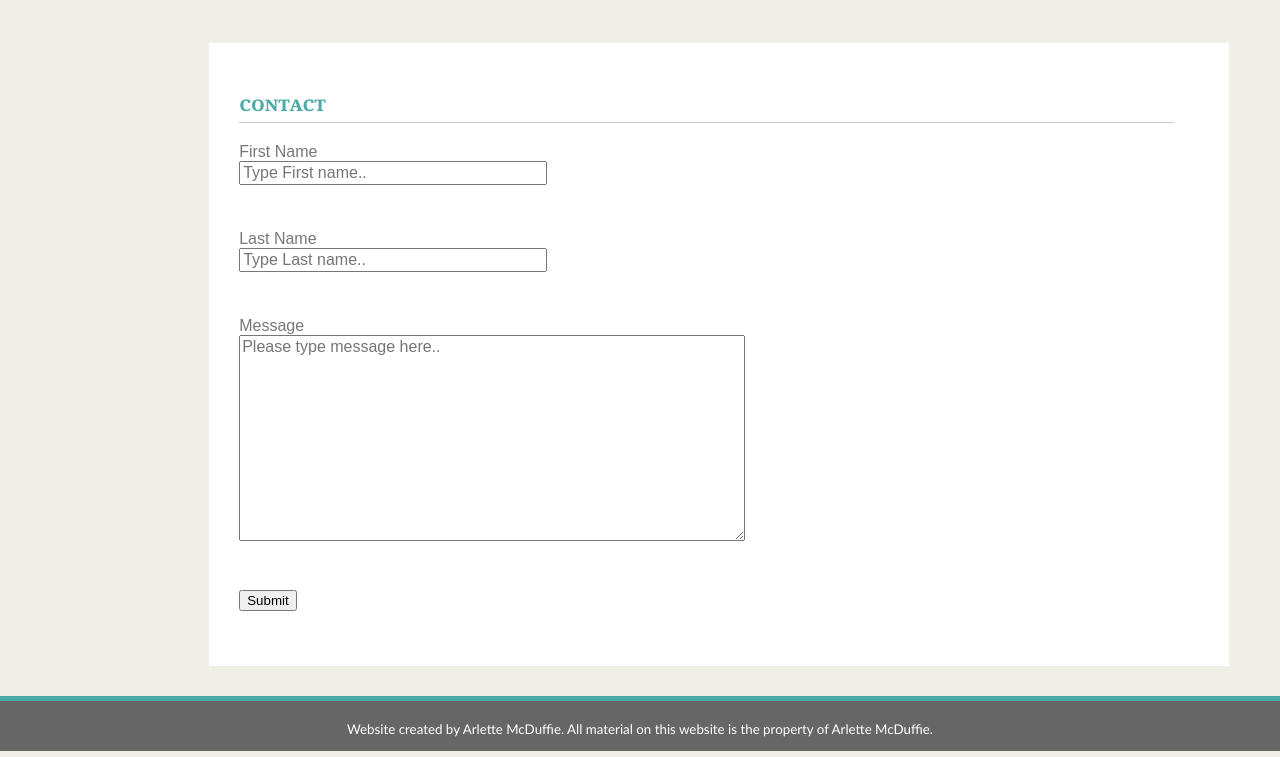
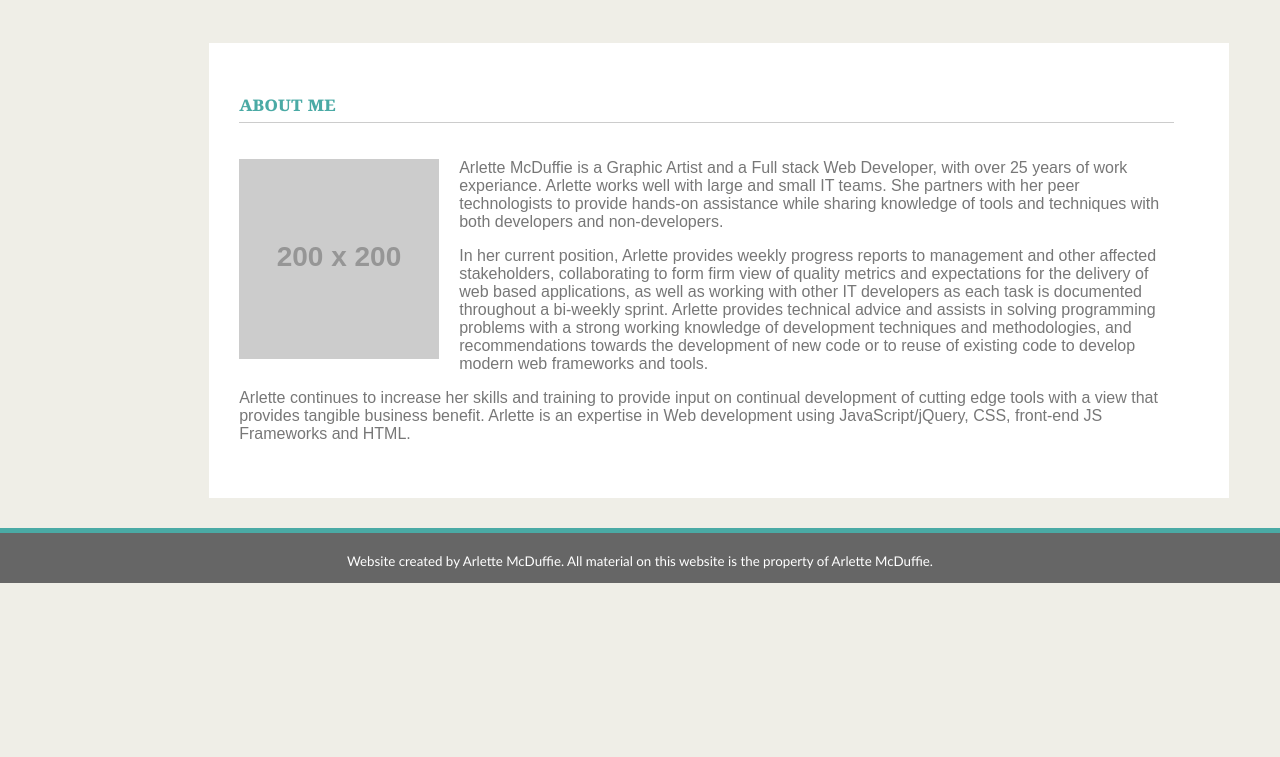
Before and after one commit to AMcDuffie/Basic-Portfolio, a plain HTML site: page index.html in a window 1280 px wide. Shown: the part 79-836 px from the top of the page. After the commit the page ends 800 px from the top, so only its background shows below. Drawn offline with Linux system fonts and the light colour scheme; placeholder pictures from the web are drawn by us.

Commit message:
Update index.html

```diff
--- a/index.html
+++ b/index.html
@@ -3,7 +3,7 @@
         <head>
                 <link rel="stylesheet" type="text/css" href="assets/css/style.css">
             <title>
-                Arlette McDuffie CONTACT
+                Arlette McDuffie ABOUT
             </title>
         </head>
         <body>
@@ -23,28 +23,18 @@
             </ul>
             <div class="contain">
                     <h2>
-                        Contact
+                        About Me
                     </h2>
                     <section class="textbox">
-                    <form action="#">
-                        <div id="space1">
-                            <label for="fname" class="formtext">First Name</label>
-                        <br />
-                            <input type="text" id="fname" name="firstname" placeholder="Type First name..">
-                        </div>
-                        <div id="space1">
-                            <label for="lname" class="formtext">Last Name</label>
-                        <br />
-                            <input type="text" id="lname" name="lastname" placeholder="Type Last name..">
-                        </div>
-                        <div id="space1">
-                            <label for="message" class="formtext">Message</label>
-                        <br />
-                            <textarea id="message" name="message" placeholder="Please type message here.."></textarea>
-                        </div>
-                        <div>
-                            <input type="submit" value="Submit">
-                        </div>
+                    <p><img src="https://via.placeholder.com/200x200" alt="photo of Arlette McDuffie" class="bio-image">
+                        Arlette McDuffie is a Graphic Artist and a Full stack Web Developer, with over 25 years of work experiance. Arlette works well with large and small IT teams. She partners with her peer technologists to provide hands-on assistance while sharing knowledge of tools and techniques with both developers and non-developers.
+                    </p>
+                    <p>
+                        In her current position, Arlette provides weekly progress reports to management and other affected stakeholders, collaborating to form firm view of quality metrics and expectations for the delivery of web based applications, as well as working with other IT developers as each task is documented throughout a bi-weekly sprint. Arlette provides technical advice and assists in solving programming problems with a strong working knowledge of development techniques and methodologies, and recommendations towards the development of new code or to reuse of existing code to develop modern web frameworks and tools.
+                    </p>
+                    <p>
+                        Arlette continues to increase her skills and training to provide input on continual development of cutting edge tools with a view that provides tangible business benefit. Arlette is an expertise in Web development using JavaScript/jQuery, CSS, front-end JS Frameworks and HTML.
+                    </p>
                     </section>
             </div>
             <div id="bottompage">
```
Lines whose indentation alone changed are shown as unchanged.
